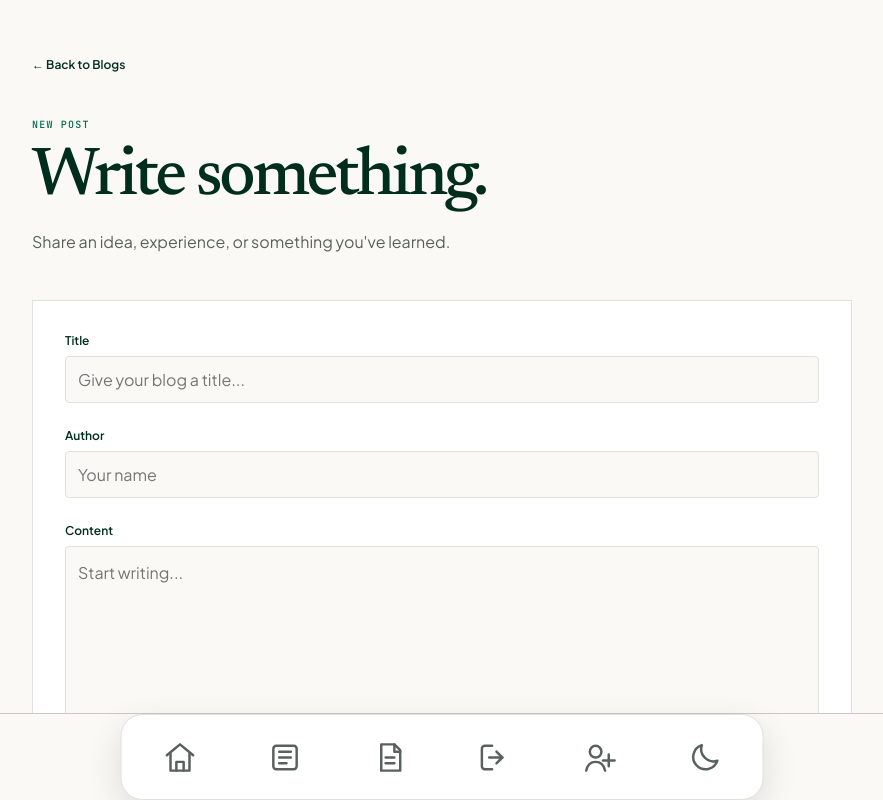
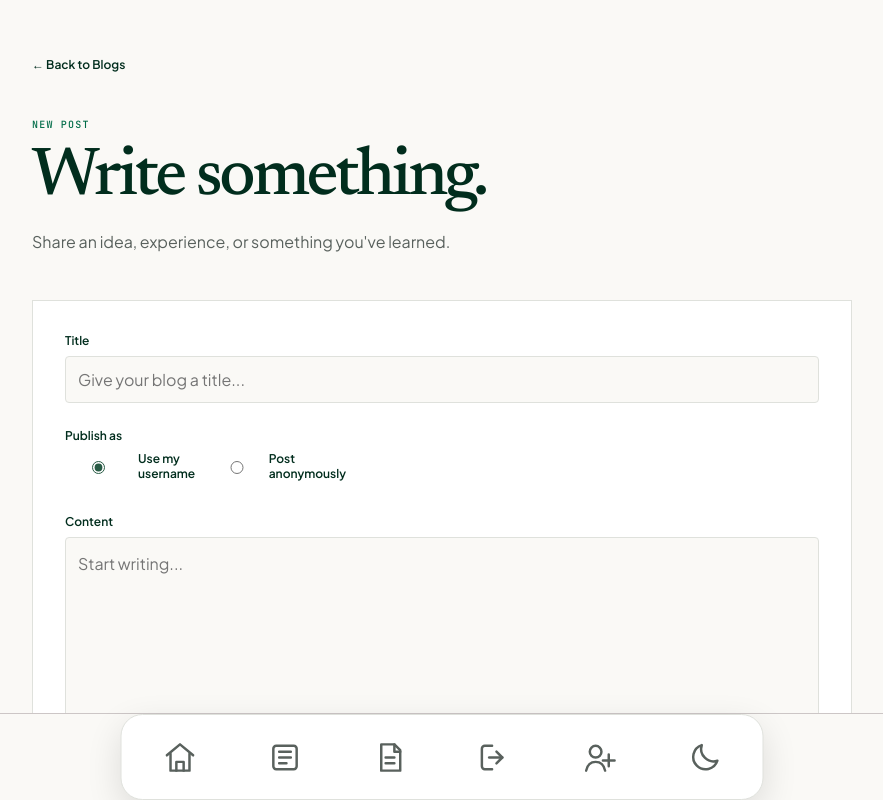
Before and after one commit to princekbarnwal/Codeblogs, a React (Vite) app in the folder frontend/: page /create-blog in a window 1280 px wide. Shown: the whole page, without its empty margins (198-1081 px from the left). Built offline with nearby package versions, Linux system fonts and the light colour scheme.

Commit message:
added blogs author type

```diff
--- a/frontend/src/index.css
+++ b/frontend/src/index.css
@@ -1067,7 +1067,7 @@ body.dark {
   gap: 10px;
   width: 100%;
   max-width: 600px;
-  margin: 0 auto 40px;
+  margin: 20px auto 40px;
 }
 
 .blog-search input {
@@ -1130,7 +1130,7 @@ body.dark {
 @media (max-width: 480px) {
   .blog-search {
     gap: 8px;
-    margin-bottom: 30px;
+    margin-bottom: 24px auto 30px;
   }
 
   .blog-search input {
@@ -1143,3 +1143,21 @@ body.dark {
     font-size: 13px;
   }
 }
+.author-options {
+  display: flex;
+  flex-wrap: wrap;
+  gap: 16px;
+  margin-top: 8px;
+}
+
+.author-options label {
+  display: flex;
+  align-items: center;
+  gap: 8px;
+  cursor: pointer;
+}
+
+.author-options input[type="radio"] {
+  accent-color: #285b45;
+  cursor: pointer;
+}
--- a/frontend/src/pages/BlogPostDetails.jsx
+++ b/frontend/src/pages/BlogPostDetails.jsx
@@ -13,13 +13,11 @@ function BlogPostDetails() {
   const [loading, setLoading] = useState(true);
   const [loadError, setLoadError] = useState("");
   const [editing, setEditing] = useState(false);
-
   const [editForm, setEditForm] = useState({
     title: "",
-    name: "",
     content: "",
+    anonymous: false,
   });
-
   const [editError, setEditError] = useState("");
   const [saving, setSaving] = useState(false);
   const [showDeletePanel, setShowDeletePanel] = useState(false);
@@ -57,8 +55,8 @@ function BlogPostDetails() {
   const startEditing = () => {
     setEditForm({
       title: blog.title || "",
-      name: blog.name || "",
       content: blog.content || "",
+      anonymous: blog.anonymous ?? false,
     });
 
     setEditError("");
@@ -185,18 +183,38 @@ function BlogPostDetails() {
             </div>
 
             <div className="form-group">
-              <label htmlFor="edit-author">Author</label>
+              <label>Publish as</label>
+              <div className="author-options">
+                <label>
                   <input
-                id="edit-author"
-                value={editForm.name}
-                onChange={(event) =>
+                    type="radio"
+                    name="editPublishAs"
+                    checked={!editForm.anonymous}
+                    onChange={() =>
                       setEditForm({
                         ...editForm,
-                    name: event.target.value,
+                        anonymous: false,
                       })
                     }
-                required
                   />
+                  Use my username
+                </label>
+
+                <label>
+                  <input
+                    type="radio"
+                    name="editPublishAs"
+                    checked={editForm.anonymous}
+                    onChange={() =>
+                      setEditForm({
+                        ...editForm,
+                        anonymous: true,
+                      })
+                    }
+                  />
+                  Post anonymously
+                </label>
+              </div>
             </div>
 
             <div className="form-group">
@@ -241,19 +259,15 @@ function BlogPostDetails() {
             <header className="article-header">
               <p className="article-category">BLOG</p>
               <h1>{blog.title}</h1>
+
               <p className="blog-author">
-                Written by {
-                  blog.anonymous
-                    ? "Anonymous"
-                    : blog.author?.name || blog.author?.username || "Unknown author"
-                }
+                {blog.anonymous
+                  ? "Written by Anonymous"
+                  : `Written by ${blog.author?.name || "Unknown"} (@${blog.author?.username || "unknown"})`}
               </p>
+
               <div className="article-meta">
-                <span>By {blog.name || "Unknown author"}</span>
-
                 {blog.createdAt && (
-                  <>
-                    <span className="meta-dot">•</span>
                   <span>
                     {new Date(blog.createdAt).toLocaleDateString(
                       "en-US",
@@ -264,7 +278,6 @@ function BlogPostDetails() {
                       }
                     )}
                   </span>
-                  </>
                 )}
               </div>
             </header>
--- a/frontend/src/pages/Blogs.jsx
+++ b/frontend/src/pages/Blogs.jsx
@@ -51,7 +51,7 @@ function Blogs() {
 
   return (
     <main className="blogs-page">
-      {/* Search bar at the top */}
+      {/* Search bar */}
       <form className="blog-search" onSubmit={handleSearch}>
         <input
           type="text"
@@ -147,9 +147,7 @@ function Blogs() {
                       By{" "}
                       {blog.anonymous
                         ? "Anonymous"
-                        : blog.author?.name ||
-                          blog.author?.username ||
-                          "Unknown author"}
+                        : `${blog.author?.name || "Unknown"} (@${blog.author?.username || "unknown"})`}
                     </span>
                   </div>
 
--- a/frontend/src/pages/CreateBlog.jsx
+++ b/frontend/src/pages/CreateBlog.jsx
@@ -8,7 +8,7 @@ function CreateBlog() {
 
   const [title, setTitle] = useState("");
   const [content, setContent] = useState("");
-  const [name, setName] = useState("");
+  const [anonymous, setAnonymous] = useState(false);
   const [error, setError] = useState("");
   const [submitting, setSubmitting] = useState(false);
 
@@ -24,7 +24,11 @@ function CreateBlog() {
           "Content-Type": "application/json",
           ...getAuthorizationHeader(),
         },
-        body: JSON.stringify({ title, content, name }),
+        body: JSON.stringify({
+          title,
+          content,
+          anonymous,
+        }),
       });
 
       const data = await response.json();
@@ -79,15 +83,29 @@ function CreateBlog() {
           </div>
 
           <div className="form-group">
-            <label htmlFor="blog-author">Author</label>
-            <input
-              id="blog-author"
-              type="text"
-              placeholder="Your name"
-              value={name}
-              onChange={(event) => setName(event.target.value)}
-              required
-            />
+            <label>Publish as</label>
+
+            <div className="author-options">
+              <label>
+                <input
+                  type="radio"
+                  name="publishAs"
+                  checked={!anonymous}
+                  onChange={() => setAnonymous(false)}
+                />
+                Use my username
+              </label>
+
+              <label>
+                <input
+                  type="radio"
+                  name="publishAs"
+                  checked={anonymous}
+                  onChange={() => setAnonymous(true)}
+                />
+                Post anonymously
+              </label>
+            </div>
           </div>
 
           <div className="form-group">
```
Also changed, not shown: 2 other files (tests, documents, lock files or other folders). Lines whose indentation alone changed are shown as unchanged.
